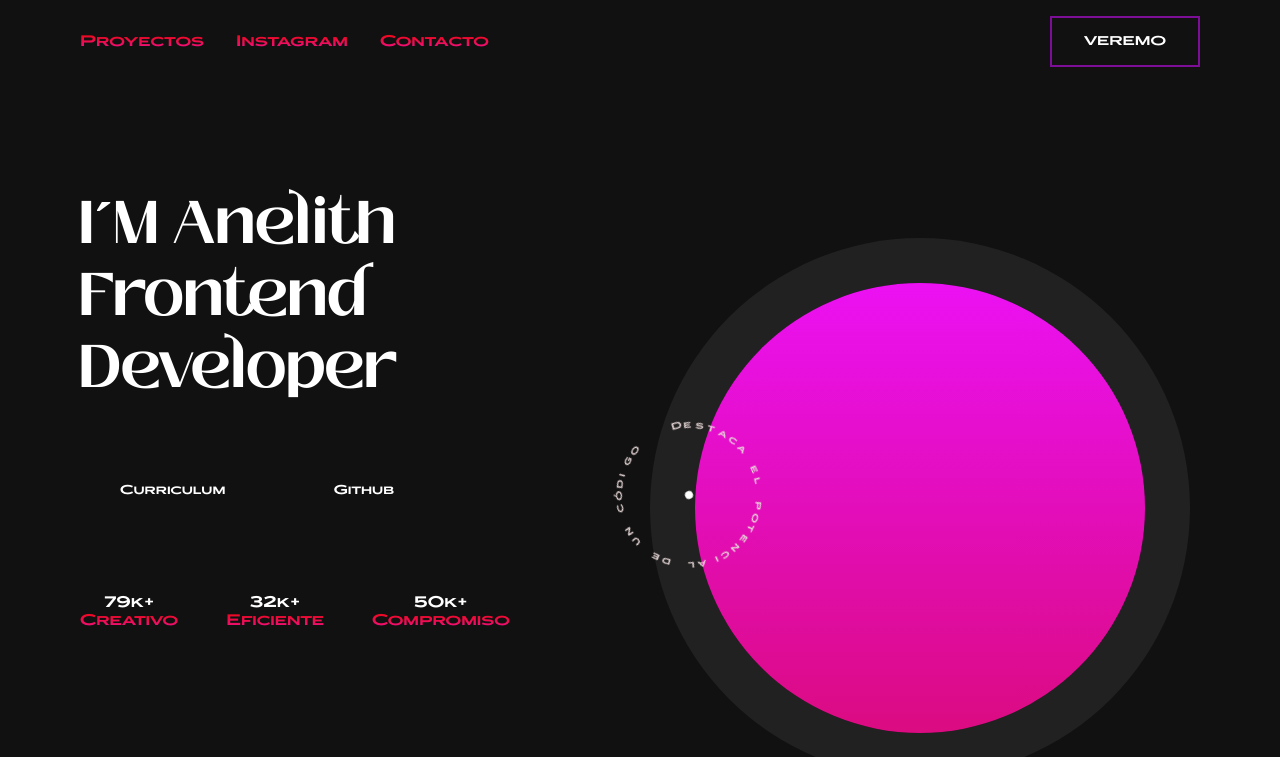
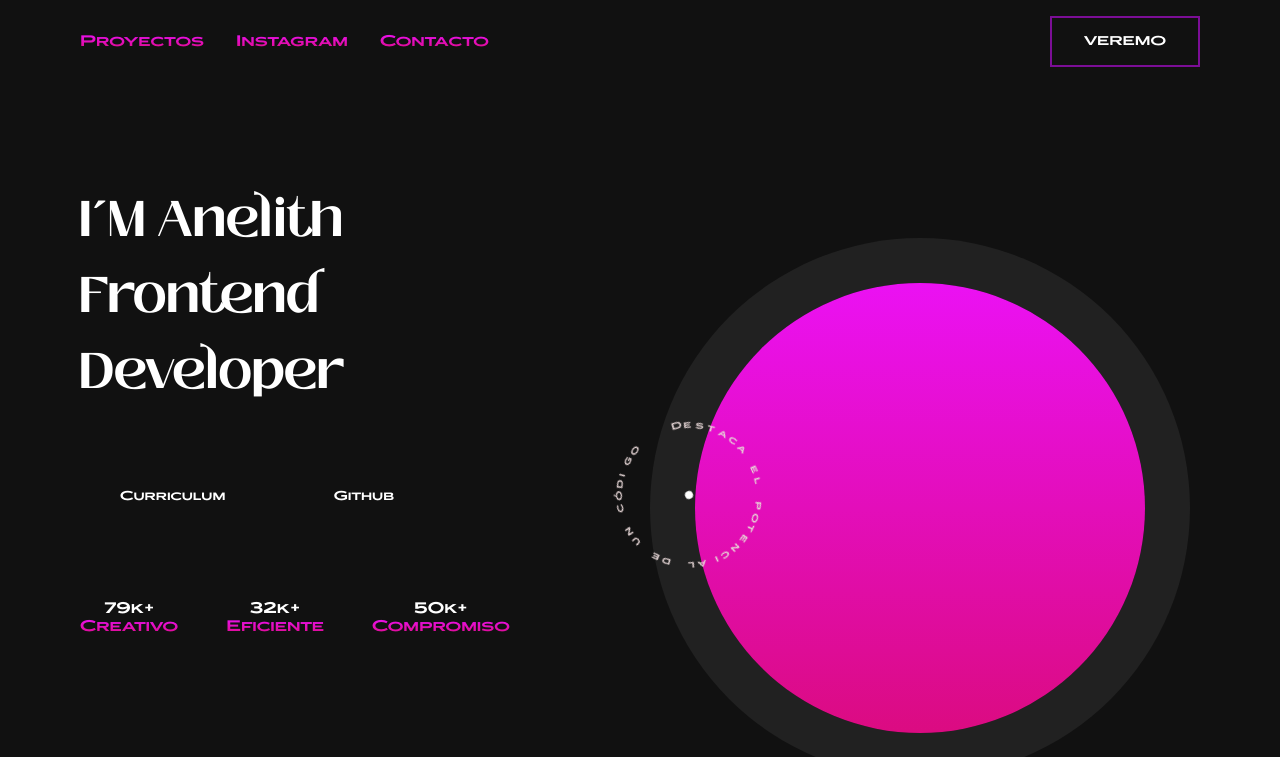
Before and after one commit to Ane1210/Portafolio, a website: page index.html in a window 1280 px wide. Shown: the top 757 px of the page. Drawn offline with nearby package versions, Linux system fonts and the light colour scheme.

Commit message:
change style in title and navbar items

```diff
--- a/index.html
+++ b/index.html
@@ -36,8 +36,8 @@
 
     <div class="container">
       <div class="side-one">
-        <h1>I´m Anelith <br />
-            Frontend Developer</h1>
+        <h2 class="title">I´m Anelith <br />
+            Frontend Developer</h2>
         </h1>
         <div class="buttons">
             <i class="bi bi-arrow-right"></i>
--- a/style.css
+++ b/style.css
@@ -58,6 +58,10 @@ a {
   background: -webkit-linear-gradient(90deg, #c914c9, #e6138e);
   -webkit-background-clip: text;
   -webkit-text-fill-color: transparent;
+}
+
+.title {
+  font-size: 50px;
 }
 
 .btn {
@@ -144,7 +148,7 @@ a {
 }
 
 .s {
-  background: -webkit-linear-gradient(90deg, #ee128f, #ec0813);
+  background: -webkit-linear-gradient(90deg,  #db0b81, #eb11f3);
   -webkit-background-clip: text;
   -webkit-text-fill-color: transparent;
 }
```
